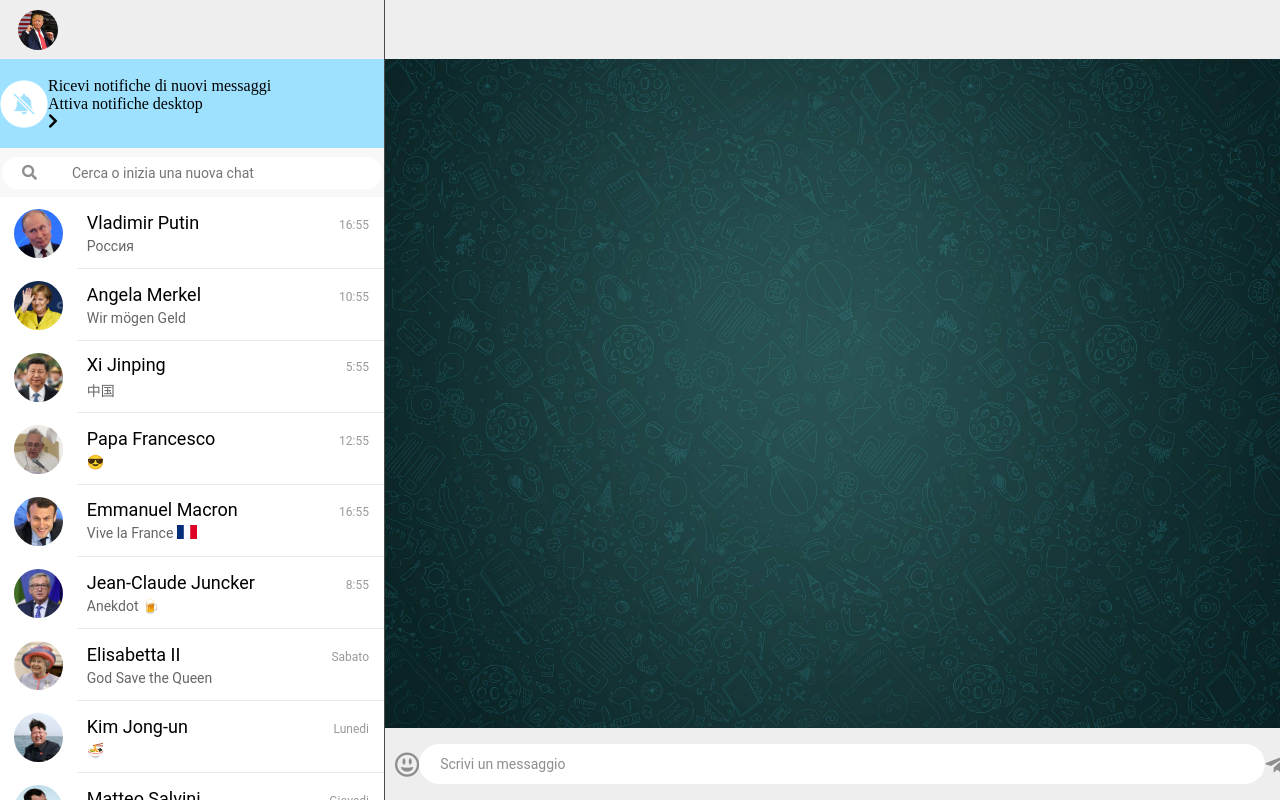
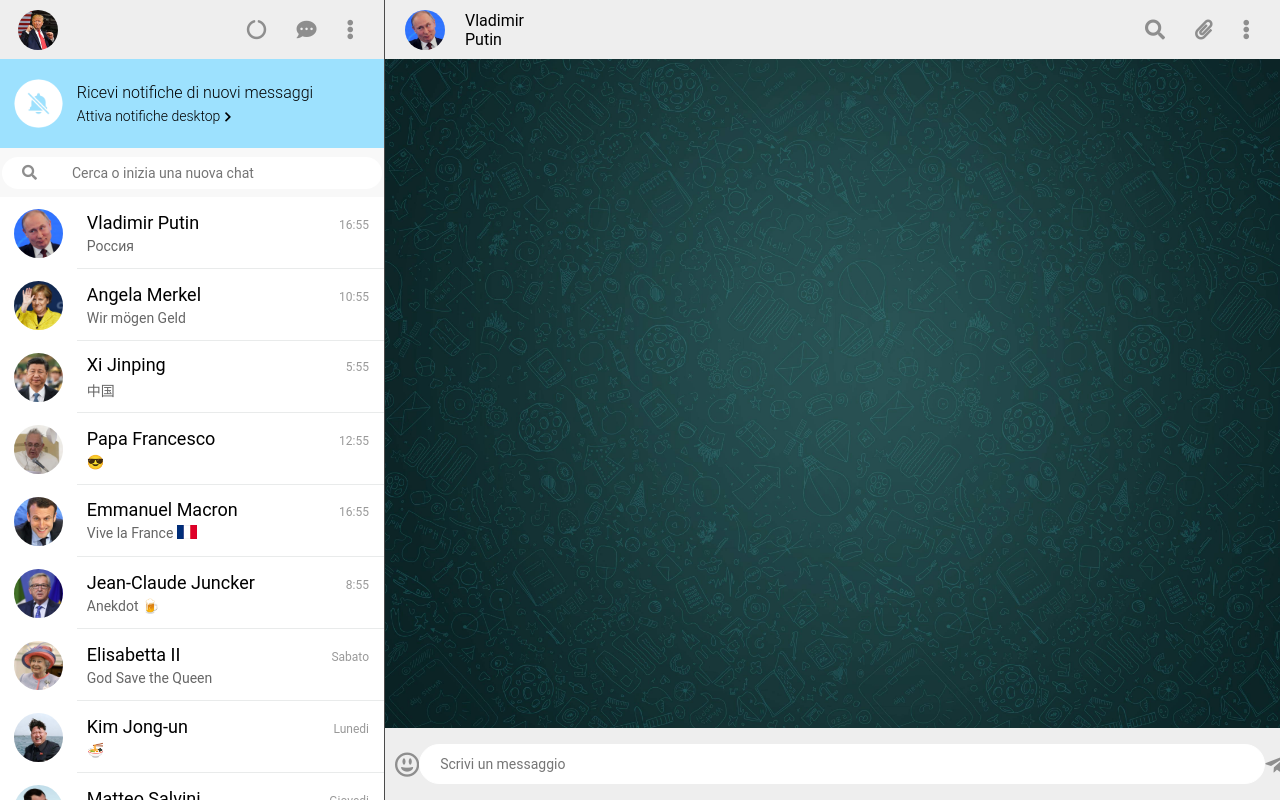
Before and after one commit to alessandrogammieri/js-html-css-boolzap, a plain HTML site: page index.html in a window 1280 px wide. Drawn offline with nearby package versions, Linux system fonts and the light colour scheme.

Commit message:
Milestone 2

```diff
--- a/index.html
+++ b/index.html
@@ -19,14 +19,20 @@
             <div class="image">
               <img src="media/trump.jpg" alt="Donald Trump">
             </div>
-            <!-- TO DO inserire icone -->
+            <div class="icon">
+              <i class="fas fa-circle-notch"></i>
+              <i class="fas fa-comment-dots"></i>
+              <i class="fas fa-ellipsis-v"></i>
+            </div>
           </div>
           <div class="notification">
-            <img src="media/bell.png" width="48" alt="Icon bell">
-            <div>
+            <div class="image">
+              <img src="media/bell.png" width="48" alt="Icon bell">
+            </div>
+            <div class="note">
               <p>Ricevi notifiche di nuovi messaggi</p>
               <span>
-                <p>Attiva notifiche desktop</p>
+                <a href="#">Attiva notifiche desktop</a>
                 <i class="fas fa-chevron-right"></i>
               </span>
             </div>
@@ -34,7 +40,7 @@
           <div class="search">
             <form>
               <i class="fa fa-search"></i>
-              <input type="text" placeholder="Cerca o inizia una nuova chat" name="search">
+              <input class="cerca" type="text" placeholder="Cerca o inizia una nuova chat" name="search">
             </form>
           </div>
           <div class="box-user">
@@ -176,25 +182,37 @@
             </div>
           </div>
         </div>
+        <!-- Box della Chat -->
         <div class="box-right">
           <div class="header-right">
-            <!-- TO DO inserire foto e icone -->
+            <div class="image">
+              <img src="media/putin.jpg" alt="Vladimir Putin">
+              <p class="name">Vladimir Putin</p>
+            </div>
+            <div class="icon">
+              <i class="fas fa-search"></i>
+              <i class="fas fa-paperclip"></i>
+              <i class="fas fa-ellipsis-v"></i>
+            </div>
           </div>
           <div class="chat">
-            <!-- TO DO inserire conversazione -->
+            <!-- Spazio riempito dal tamplate -->
           </div>
           <div class="bar-right">
             <i class="far fa-grin-alt"></i>
             <form>
-              <input id="msginput" type="text" name="message" value="Scrivi un messaggio">
+              <input id="msginput" type="text" placeholder="Scrivi un messaggio" name="message">
             </form>
             <i id="sendmsg" class="fab fa-telegram-plane"></i>
           </div>
         </div>
       </div>
-
     </div>
-
+    <!-- Template per i messaggi -->
+    <div id="template">
+      <div class="msguser"></div>
+      <div class="msgrisp"></div>
+    </div>
     <!-- Script di JQuery -->
     <script src="https://ajax.googleapis.com/ajax/libs/jquery/3.3.1/jquery.min.js"></script>
     <!-- Script di Javascript -->
--- a/script.js
+++ b/script.js
@@ -1,16 +1,49 @@
 
 $( document ).ready(function() {
+  // BOTTA E RISPOSTA SULLA CHAT
   $("#sendmsg").click(
     function () {
       // Salvo msg inserito dall'utente
       var msg = $("#msginput").val();
-      // Inseriamo in pagina il messaggio
-      $(".chat").append(
-        "<div class='msguser'>" + msg + "</div>"
-      );
+      // Creo il clone del messaggio uetnete
+      var msgelement = $("#template .msguser").clone();
+      // Stampo l'input
+      msgelement.text(msg);
+      $(".chat").append(msgelement);
       // Pulisco l'input alla fine
       $("#msginput").val("");
+      // Creo il mio clone della risposta
+      var msgelementrisp = $("#template .msgrisp").clone();
+      // Creo risposta automatica in 1 secondo
+      setTimeout(function () {
+        var risp = msgelementrisp.text("Ok");
+        $(".chat").append(risp);
+      }, 1000);
     }
   );
 
+  // RICERCHIAMO I CONTATTI
+  // La mia funzione si attiva premento un tasto sulla tastiera
+  $(".cerca").keyup(function () {
+    // Creo una variabile e trasformo il valore in minuscolo
+    var cercaNome = $(this).val().toLowerCase();
+    // Nel momento in cui si digita i contatti spariscono
+    $(".box-user > .user").hide();
+    // Se spazio > di 0 parte la funzione
+    if (cercaNome.length > 0) {
+      // Funzione che attraversa i mie contatti
+      $(".box-user > .user").each(function (){
+        // Creo una variabile che trasformo i nomi in minuscolo
+        var cercaCont = $(this).find(".name").text().toLowerCase();
+        // Verifico se inclusi
+        if (cercaCont.includes(cercaNome)) {
+          $(this).show();
+        }
+      });
+      // Se spazio = a 0 i contatti si vedono
+    } else if (cercaNome.length == 0) {
+      $(".box-user > .user").show();
+    }
+  });
+
 });
--- a/style.css
+++ b/style.css
@@ -25,6 +25,11 @@
   width: 100%;
   /* overflow: hidden; */
   z-index: 200;
+}
+
+#template {
+  display: none;
+  position: relative;
 }
 
 /* Scrollbar */
@@ -60,7 +65,18 @@ background: #8e8e8e;
 .header-user .image img {
   width: 40px;
   height: 40px;
-  border-radius: 50%;
+}
+.icon {
+  width: 80%;
+  padding-right: 30px;
+  display: flex;
+  justify-content: flex-end;
+  align-items: center;
+}
+.icon i {
+  font-size: 20px;
+  color: #8e8e8e;
+  padding-left: 30px;
 }
   /* Barra Notifiche */
 .notification {
@@ -69,6 +85,42 @@ background: #8e8e8e;
   background-color: #9DE1FE;
   display: flex;
   align-items: center;
+  justify-content: space-between;
+}
+.note {
+  width: 80%;
+  padding-right: 15px;
+  display: flex;
+  flex-direction: column;
+  justify-content: center;
+}
+.note p {
+  color: #000;
+  font-family: 'Roboto', sans-serif;
+  font-size: 16px;
+  font-weight: 300;
+  padding-bottom: 3px;
+}
+.notification div span {
+  display: flex;
+  flex-direction: row;
+  align-items: baseline;
+}
+.notification div span a {
+  color: #000;
+  font-family: 'Roboto', sans-serif;
+  font-size: 14px;
+  font-weight: 300;
+  padding-top: 3px;
+  text-decoration: none;
+}
+.notification div span i {
+  color: #000;
+  font-size: 11px;
+  margin-left: 4px;
+}
+.notification div span a:hover{
+  text-decoration: underline;
 }
   /* Barra di ricerca */
 .search {
@@ -176,6 +228,20 @@ background: #8e8e8e;
   height: 59px;
   width: 100%;
   background-color: #eee;
+  display: flex;
+  justify-content: space-between;
+}
+.header-right .image {
+  justify-content: flex-start;
+  padding-left: 20px;
+}
+.header-right .image img {
+  width: 40px;
+  height: 40px;
+}
+.header-right .image .name {
+  font-size: 16px;
+  padding-left: 20px;
 }
   /* Box delle Conversazioni */
 .chat {
@@ -184,12 +250,10 @@ background: #8e8e8e;
   height: calc(100% - 131px);
   background-size: cover;
   background-repeat: no-repeat;
-  background-position: right;
   overflow: auto;
-  padding: 100px;
+  padding: 100px 100px 0 100px;
   display: flex;
   flex-direction: column;
-  align-items: flex-end;
 }
   /* Barra per inviare messagi */
 .bar-right {
@@ -223,15 +287,25 @@ background: #8e8e8e;
   border-radius: 7.5px;
   box-shadow: 0 1px 0.5px rgba(0,0,0,.13);
   padding: 6px 7px 8px 9px;
-  float: right;
   margin: 10px 0;
+  align-self: flex-end;
+}
+.msgrisp {
+  color: #000;
+  font-family: 'Roboto', sans-serif;
+  font-size: 14px;
+  font-weight: 400;
+  background-color: #fff;
+  border-radius: 7.5px;
+  box-shadow: 0 1px 0.5px rgba(0,0,0,.13);
+  padding: 6px 7px 8px 9px;
+  margin: 10px 0;
+  align-self: flex-start;
 }
 .bar-right i {
   font-size: 25px;
   color: #8e8e8e;
 }
-
-
 
 /* REGOLE RESPONSIVE */
 @media screen and (min-width: 1441px) {
```
